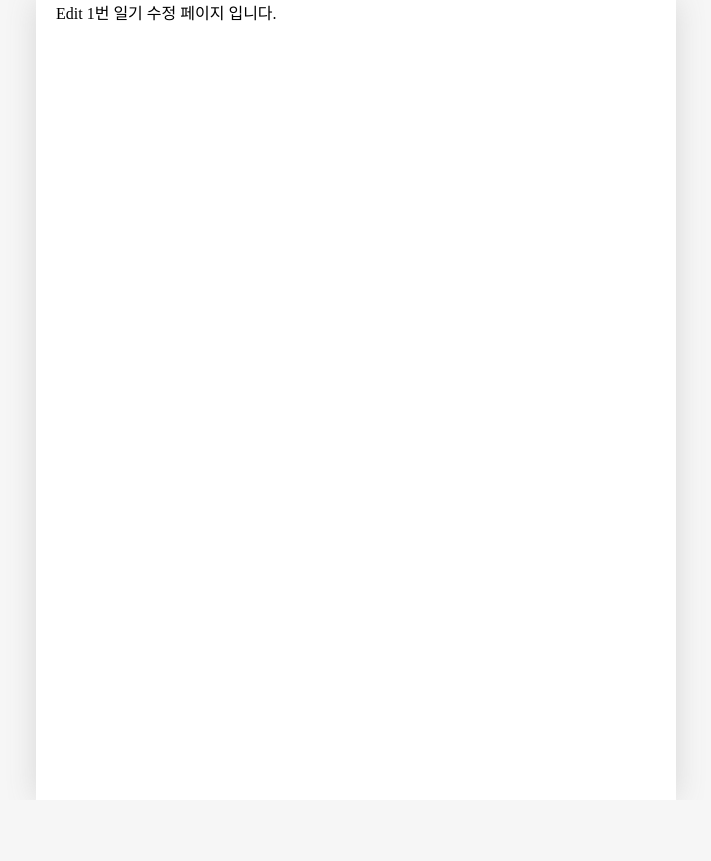
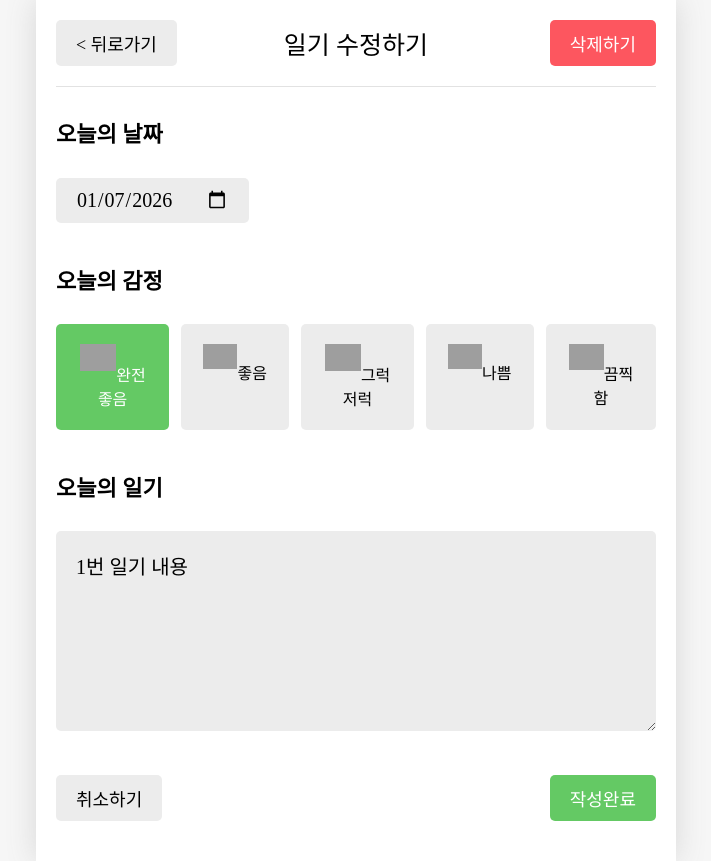
Before and after one commit to seongmin36/onebite-react-challenge, a React (Vite) app in the folder onebite-react/section12/: page /edit/1 in a window 1280 px wide. Shown: the whole page, without its empty margins (284-995 px from the left). Before the commit the page ends 800 px from the top, so only its background shows below. Built offline with nearby package versions, Linux system fonts and the light colour scheme; grey boxes are pictures that could not be loaded; a web font is replaced by a local one.

Commit message:
section12: Edit 페이지 구현하기

```diff
--- a/onebite-react/section12/src/App.jsx
+++ b/onebite-react/section12/src/App.jsx
@@ -49,7 +49,9 @@ function reducer(state, action) {
   }
 }
 
+// eslint-disable-next-line react-refresh/only-export-components
 export const DiaryStateContext = createContext();
+// eslint-disable-next-line react-refresh/only-export-components
 export const DiaryDispatchContext = createContext();
 
 // 1. "/" : 모든 일기를 조회하는 Home 페이지
--- a/onebite-react/section12/src/components/Editor.jsx
+++ b/onebite-react/section12/src/components/Editor.jsx
@@ -3,6 +3,7 @@ import Button from "./Button";
 import "./Editor.css";
 import EmotionItem from "./EmotionItem";
 import { useState } from "react";
+import { useEffect } from "react";
 
 const emotionList = [
   {
@@ -27,13 +28,23 @@ const emotionList = [
   },
 ];
 
-const Editor = ({ onSubmit }) => {
+const Editor = ({ onSubmit, initData }) => {
   const [input, setInput] = useState({
     createdDate: new Date(),
     emotionId: 3,
     content: "",
   });
   const navigate = useNavigate();
+
+  useEffect(() => {
+    if (initData) {
+      // eslint-disable-next-line react-hooks/exhaustive-deps
+      setInput({
+        ...initData,
+        createdDate: new Date(Number(initData.createdDate)),
+      });
+    }
+  }, [initData]);
 
   const getStringedDate = (targetDate) => {
     let year = targetDate.getFullYear();
--- a/onebite-react/section12/src/pages/Edit.jsx
+++ b/onebite-react/section12/src/pages/Edit.jsx
@@ -1,9 +1,62 @@
-import { useParams } from "react-router-dom";
+import { useNavigate, useParams } from "react-router-dom";
+import Header from "../components/Header";
+import Button from "../components/Button";
+import Editor from "../components/Editor";
+import { useContext } from "react";
+import { DiaryDispatchContext, DiaryStateContext } from "../App";
+import { useEffect, useState } from "react";
 
 const Edit = () => {
   const params = useParams();
+  const navigate = useNavigate();
+  const { onDelete, onUpdate } = useContext(DiaryDispatchContext);
+  const data = useContext(DiaryStateContext);
+  const [curDiaryItem, setCurDiaryItem] = useState(null);
 
-  return <div>Edit {params.id}번 일기 수정 페이지 입니다.</div>;
+  const onClickDelete = () => {
+    if (window.confirm("일기를 정말 삭제할까요? 다시 복구되지 않아요!")) {
+      onDelete(params.id);
+      navigate("/", { replace: true });
+    }
+  };
+
+  useEffect(() => {
+    const currentDiaryItem = data.find(
+      (item) => String(item.id) === String(params.id)
+    );
+
+    if (!currentDiaryItem) {
+      window.alert("존재하지 않은 일기입니다.");
+      navigate("/", { replace: true });
+    }
+    // eslint-disable-next-line react-hooks/exhaustive-deps
+    setCurDiaryItem(currentDiaryItem);
+  }, [params.id]);
+
+  const onSubmit = (input) => {
+    if (window.confirm("일기를 정말 수정할까요?")) {
+      onUpdate(
+        params.id,
+        input.createdDate.getTime(),
+        input.emotionId,
+        input.content
+      );
+      navigate("/", { replace: true });
+    }
+  };
+
+  return (
+    <div>
+      <Header
+        title="일기 수정하기"
+        leftChild={<Button text={"< 뒤로가기"} onClick={() => navigate(-1)} />}
+        rightChild={
+          <Button text="삭제하기" type="NEGATIVE" onClick={onClickDelete} />
+        }
+      />
+      <Editor initData={curDiaryItem} onSubmit={onSubmit} />
+    </div>
+  );
 };
 
 export default Edit;
```
